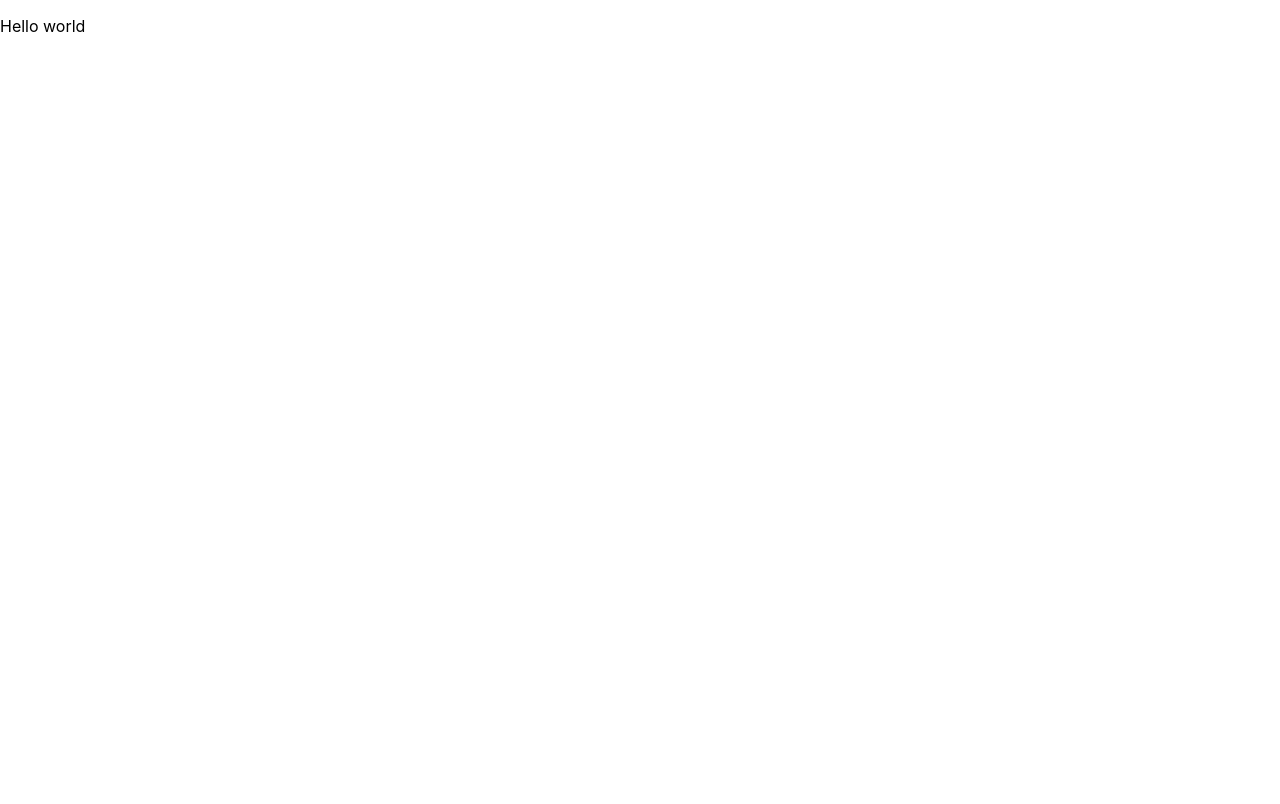
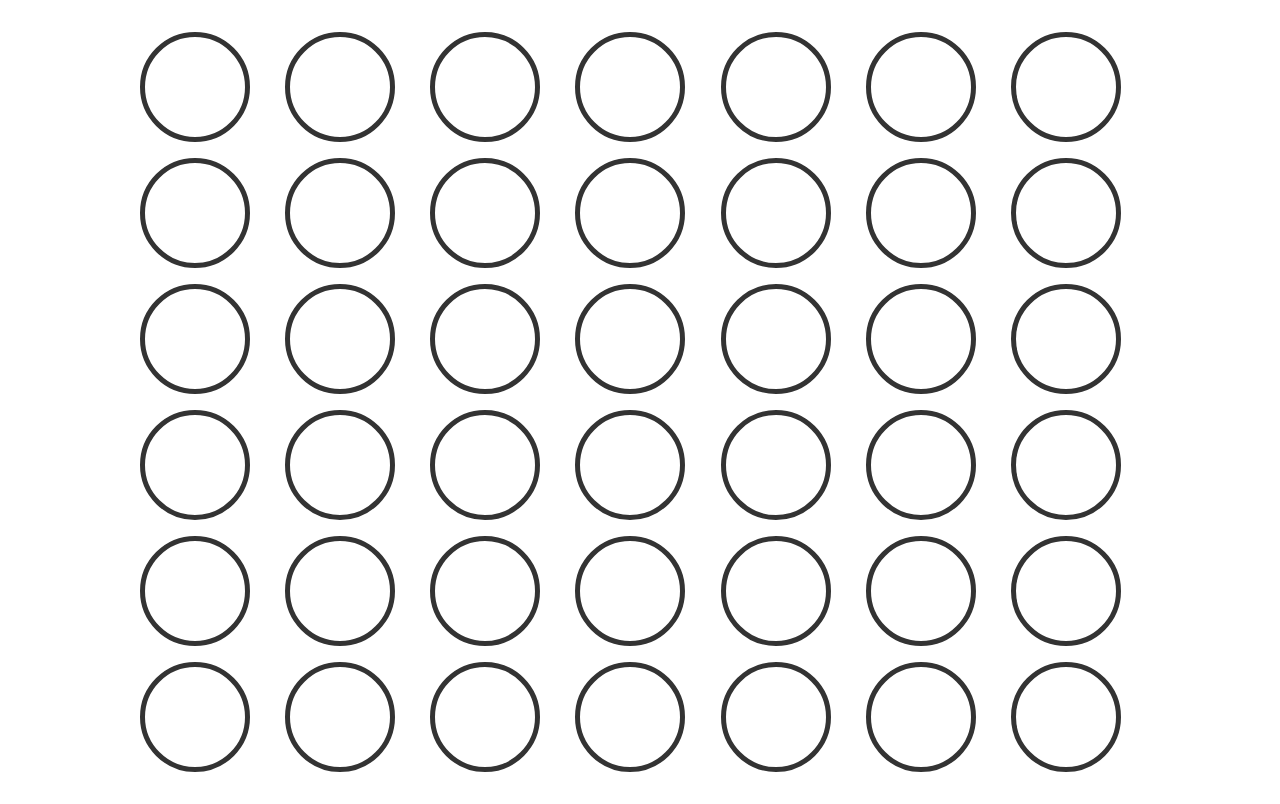
Before and after one commit to chazmcgrill/connect-four, a React (Create React App) app: page / in a window 1280 px wide. Built offline with nearby package versions, Linux system fonts and the light colour scheme.

Commit message:
feat: adds simple game board

```diff
--- a/src/components/App.tsx
+++ b/src/components/App.tsx
@@ -1,7 +1,15 @@
+const BOARD_WIDTH = 7;
+const BOARD_HEIGHT = 6;
+const GAME_ARRAY = Array(BOARD_WIDTH * BOARD_HEIGHT).fill(null);
+
 const App = () => {
     return (
         <div className="App">
-            <p>Hello world</p>
+            <div className="board">
+                {GAME_ARRAY.map((value, index) => (
+                    <div key={index} className="board-item"></div>
+                ))}
+            </div>
         </div>
     );
 };
--- a/src/index.css
+++ b/src/index.css
@@ -9,3 +9,20 @@ body {
 code {
     font-family: source-code-pro, Menlo, Monaco, Consolas, 'Courier New', monospace;
 }
+
+.board {
+    display: grid;
+    grid-template-columns: repeat(7, 1fr);
+    row-gap: 1rem;
+    column-gap: 1rem;
+    max-width: 1000px;
+    margin: 2rem auto;
+}
+
+.board-item {
+    width: 100px;
+    height: 100px;
+    border: 5px solid #333;
+    border-radius: 100px;
+    cursor: pointer;
+}
```
